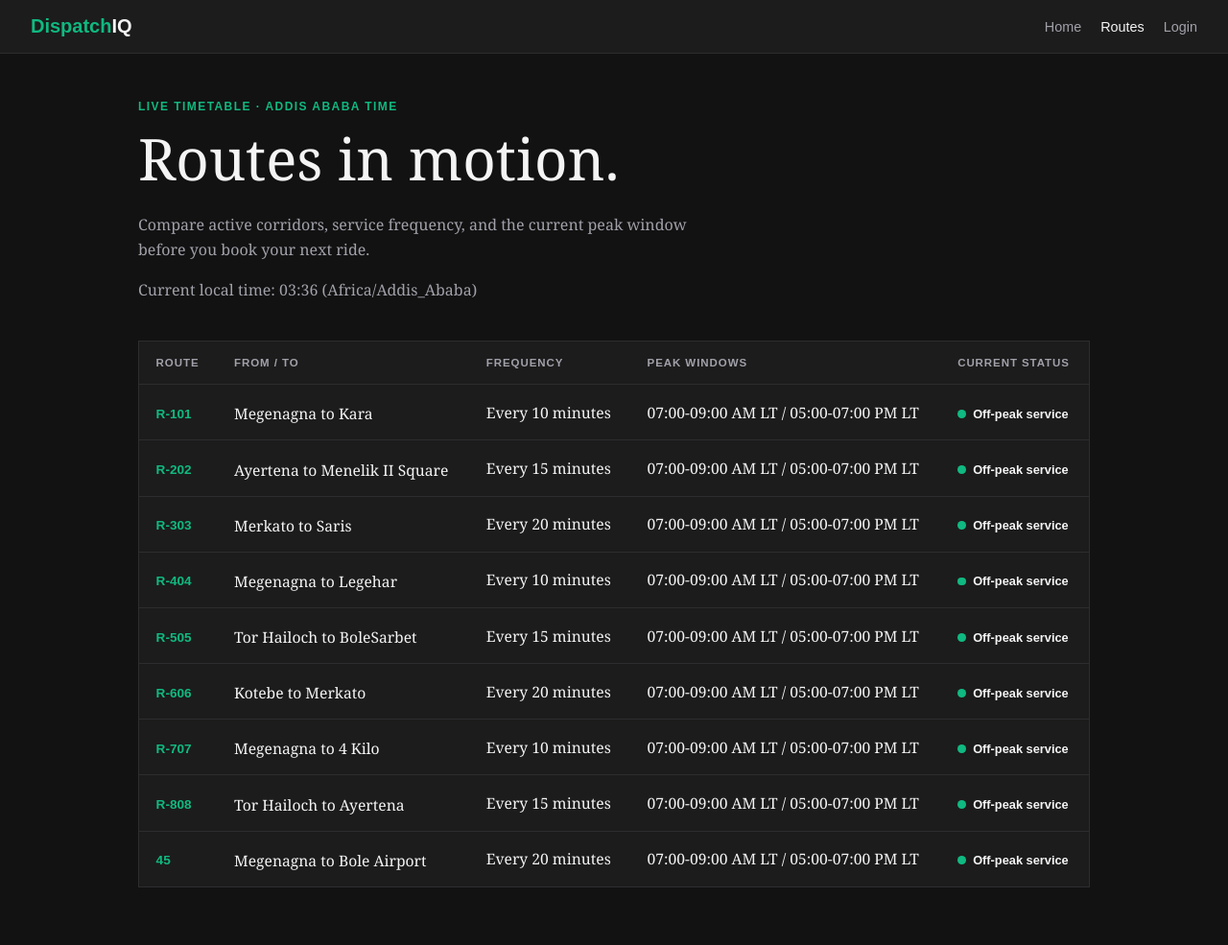
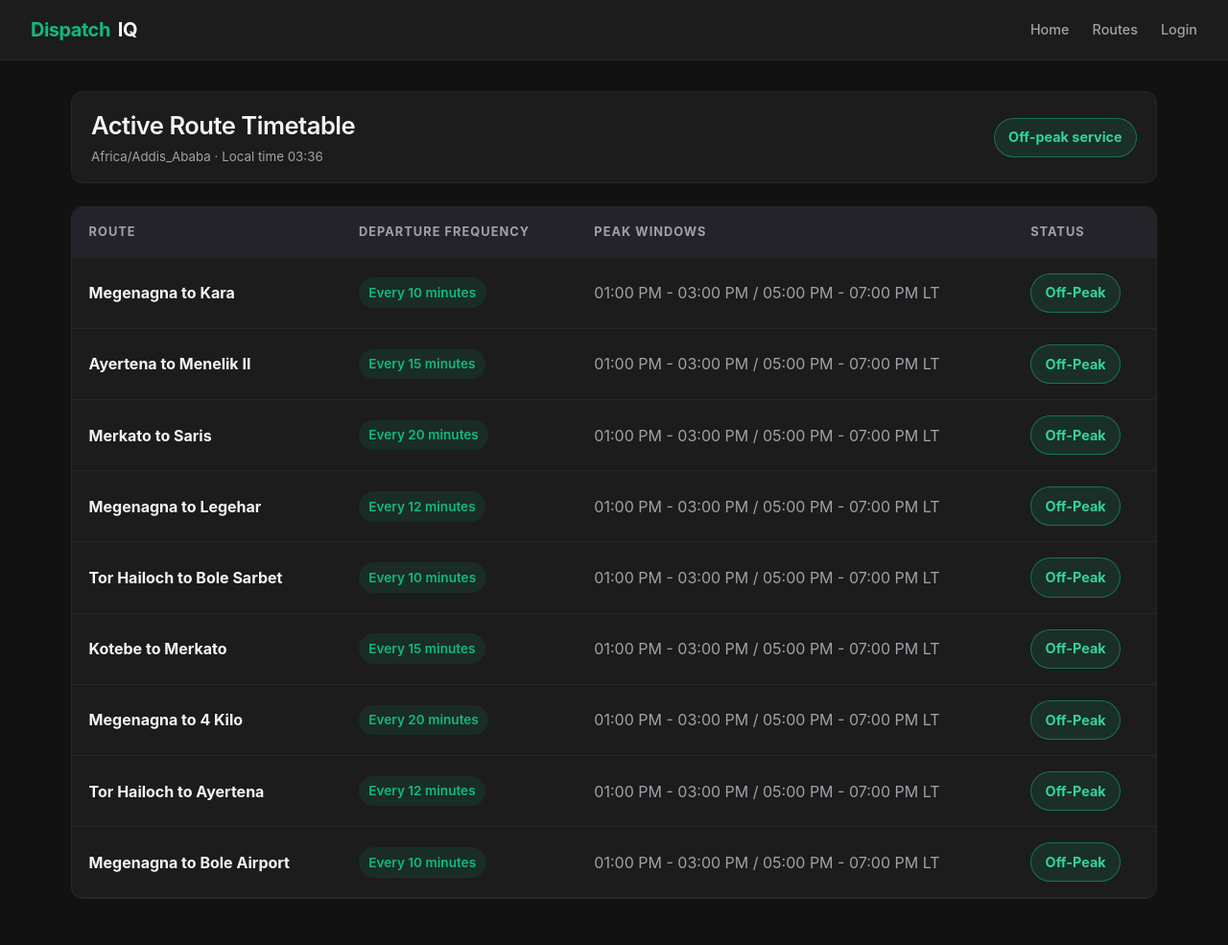
Before and after one commit to Melatwolde/bus-transit-system, a FastAPI app: page /routes in a window 1280 px wide. Shown: the whole page at 96% size. Before the commit the page ends 925 px from the top, so only its background shows below. Run offline with FastAPI, Linux system fonts and the light colour scheme.

Commit message:
Add changes for branches

```diff
--- a/src/app.py
+++ b/src/app.py
@@ -25,14 +25,14 @@
 # Initial data store
 routes_db = {
     "R-101": BusRoute("R-101", "Megenagna", "Kara", capacity=5),
-    "R-202": BusRoute("R-202", "Ayertena", "Menelik II Square"),
+    "R-202": BusRoute("R-202", "Ayertena", "Menelik II", capacity=20),
     "R-303": BusRoute("R-303", "Merkato", "Saris", capacity=30),
-    "R-404": BusRoute("R-404", "Megenagna", "Legehar"),
-    "R-505": BusRoute("R-505", "Tor Hailoch", "BoleSarbet"),
-    "R-606": BusRoute("R-606", "Kotebe", "Merkato"),
-    "R-707": BusRoute("R-707", "Megenagna", "4 Kilo"),
-    "R-808": BusRoute("R-808", "Tor Hailoch", "Ayertena"),
-    "45": BusRoute("45", "Megenagna", "Bole Airport", capacity=40)
+    "R-404": BusRoute("R-404", "Megenagna", "Legehar", capacity=18),
+    "R-505": BusRoute("R-505", "Tor Hailoch", "Bole Sarbet", capacity=22),
+    "R-606": BusRoute("R-606", "Kotebe", "Merkato", capacity=25),
+    "R-707": BusRoute("R-707", "Megenagna", "4 Kilo", capacity=15),
+    "R-808": BusRoute("R-808", "Tor Hailoch", "Ayertena", capacity=18),
+    "R-909": BusRoute("R-909", "Megenagna", "Bole Airport", capacity=40),
 }
 tickets_db = {}
 
@@ -60,20 +60,68 @@
     user = get_current_user(request)
     addis_ababa_now = datetime.now(ZoneInfo("Africa/Addis_Ababa"))
     current_status = "Peak service" if is_peak_hour(addis_ababa_now.time()) else "Off-peak service"
-    frequencies = ["Every 10 minutes", "Every 15 minutes", "Every 20 minutes"]
-    schedules = [
+    frequencies = ["Every 10 minutes", "Every 15 minutes", "Every 20 minutes", "Every 12 minutes"]
+    route_rows = [
         {
-            "route": route,
-            "frequency": frequencies[index % len(frequencies)],
-            "peak": "07:00-09:00 AM LT / 05:00-07:00 PM LT",
+            "route": "Megenagna to Kara",
+            "frequency": frequencies[0],
+            "window": "01:00 PM - 03:00 PM / 05:00 PM - 07:00 PM LT",
             "status": current_status,
-        }
-        for index, route in enumerate(routes_db.values())
+        },
+        {
+            "route": "Ayertena to Menelik II",
+            "frequency": frequencies[1],
+            "window": "01:00 PM - 03:00 PM / 05:00 PM - 07:00 PM LT",
+            "status": current_status,
+        },
+        {
+            "route": "Merkato to Saris",
+            "frequency": frequencies[2],
+            "window": "01:00 PM - 03:00 PM / 05:00 PM - 07:00 PM LT",
+            "status": current_status,
+        },
+        {
+            "route": "Megenagna to Legehar",
+            "frequency": frequencies[3],
+            "window": "01:00 PM - 03:00 PM / 05:00 PM - 07:00 PM LT",
+            "status": current_status,
+        },
+        {
+            "route": "Tor Hailoch to Bole Sarbet",
+            "frequency": frequencies[0],
+            "window": "01:00 PM - 03:00 PM / 05:00 PM - 07:00 PM LT",
+            "status": current_status,
+        },
+        {
+            "route": "Kotebe to Merkato",
+            "frequency": frequencies[1],
+            "window": "01:00 PM - 03:00 PM / 05:00 PM - 07:00 PM LT",
+            "status": current_status,
+        },
+        {
+            "route": "Megenagna to 4 Kilo",
+            "frequency": frequencies[2],
+            "window": "01:00 PM - 03:00 PM / 05:00 PM - 07:00 PM LT",
+            "status": current_status,
+        },
+        {
+            "route": "Tor Hailoch to Ayertena",
+            "frequency": frequencies[3],
+            "window": "01:00 PM - 03:00 PM / 05:00 PM - 07:00 PM LT",
+            "status": current_status,
+        },
+        {
+            "route": "Megenagna to Bole Airport",
+            "frequency": frequencies[0],
+            "window": "01:00 PM - 03:00 PM / 05:00 PM - 07:00 PM LT",
+            "status": current_status,
+        },
     ]
     return templates.TemplateResponse("routes.html", {
         "request": request,
-        "schedules": schedules,
+        "routes": route_rows,
         "user": user,
+        "current_status": current_status,
         "local_time": addis_ababa_now.strftime("%H:%M"),
         "timezone": "Africa/Addis_Ababa",
     })
--- a/templates/routes.html
+++ b/templates/routes.html
@@ -3,150 +3,202 @@
   <head>
     <meta charset="UTF-8" />
     <meta name="viewport" content="width=device-width, initial-scale=1.0" />
-    <title>DispatchIQ - Routes</title>
+    <title>Addis Transit - Active Routes</title>
     <style>
       :root {
-        --bg: #121212;
-        --panel: #1c1c1c;
-        --line: #2d2d30;
-        --text: #f4f4f5;
-        --muted: #a1a1aa;
-        --green: #10b981;
-        --amber: #f59e0b;
+        --bg-base: #121212;
+        --bg-card: #1c1c1c;
+        --bg-input: #18181b;
+        --border-color: #27272a;
+        --text-main: #f4f4f5;
+        --text-muted: #a1a1aa;
+        --accent-emerald: #10b981;
+        --accent-emerald-hover: #059669;
+        --amber-soft: rgba(245, 158, 11, 0.12);
+        --green-soft: rgba(16, 185, 129, 0.12);
+        --font-family:
+          -apple-system, BlinkMacSystemFont, "Segoe UI", Roboto, Helvetica,
+          Arial, sans-serif;
       }
+
       * {
         box-sizing: border-box;
+        margin: 0;
+        padding: 0;
       }
+
       body {
-        margin: 0;
+        background-color: var(--bg-base);
+        color: var(--text-main);
+        font-family: var(--font-family);
+        line-height: 1.5;
         min-height: 100vh;
-        background: var(--bg);
-        color: var(--text);
-        font-family: Georgia, "Times New Roman", serif;
       }
+
       header {
+        background-color: var(--bg-card);
+        border-bottom: 1px solid var(--border-color);
+        padding: 1rem 2rem;
         display: flex;
         justify-content: space-between;
         align-items: center;
-        padding: 1rem 2rem;
-        background: var(--panel);
-        border-bottom: 1px solid var(--line);
       }
+
       .brand-logo {
-        font:
-          700 1.25rem Arial,
-          sans-serif;
+        font-size: 1.25rem;
+        font-weight: 700;
+        color: var(--text-main);
+        letter-spacing: -0.025em;
+        text-decoration: none;
+        display: flex;
+        align-items: center;
+        gap: 0.5rem;
       }
+
       .brand-logo span {
-        color: var(--green);
+        color: var(--accent-emerald);
       }
+
       nav {
         display: flex;
-        gap: 1.25rem;
-        font:
-          500 0.9rem Arial,
-          sans-serif;
+        gap: 1.5rem;
+        align-items: center;
       }
+
       nav a {
-        color: var(--muted);
+        color: var(--text-muted);
         text-decoration: none;
+        font-size: 0.9rem;
+        font-weight: 500;
+        transition: color 0.15s ease;
       }
-      nav a:hover,
-      nav a.active {
-        color: var(--text);
+
+      nav a:hover {
+        color: var(--text-main);
       }
-      main {
-        max-width: 1040px;
-        margin: 3rem auto;
-        padding: 0 1.5rem;
+
+      .container {
+        max-width: 1180px;
+        margin: 0 auto;
+        padding: 2rem 1.5rem 3rem;
+        width: 100%;
       }
-      .eyebrow {
-        color: var(--green);
-        font:
-          700 0.75rem Arial,
-          sans-serif;
-        letter-spacing: 0.12em;
-        text-transform: uppercase;
+
+      .toolbar {
+        display: flex;
+        justify-content: space-between;
+        align-items: center;
+        gap: 1rem;
+        margin-bottom: 1.5rem;
+        padding: 1rem 1.25rem;
+        background-color: var(--bg-card);
+        border: 1px solid var(--border-color);
+        border-radius: 12px;
       }
-      h1 {
-        margin: 0.4rem 0 0.6rem;
-        font-size: clamp(2rem, 5vw, 3.75rem);
-        font-weight: 400;
+
+      .meta h1 {
+        margin: 0;
+        font-size: clamp(1.5rem, 2vw, 2.2rem);
+        font-weight: 600;
+        letter-spacing: -0.02em;
       }
-      .intro {
-        max-width: 600px;
-        color: var(--muted);
-        line-height: 1.6;
+
+      .meta small {
+        color: var(--text-muted);
+        display: block;
+        margin-top: 0.25rem;
       }
+
+      .status-pill {
+        display: inline-flex;
+        align-items: center;
+        justify-content: center;
+        padding: 0.55rem 0.9rem;
+        border-radius: 999px;
+        border: 1px solid var(--border-color);
+        font-weight: 700;
+        font-size: 0.9rem;
+      }
+
+      .status-pill.peak {
+        background: var(--amber-soft);
+        color: #fbbf24;
+        border-color: rgba(245, 158, 11, 0.5);
+      }
+
+      .status-pill.off-peak {
+        background: var(--green-soft);
+        color: #34d399;
+        border-color: rgba(16, 185, 129, 0.5);
+      }
+
       .table-wrap {
-        margin-top: 2.5rem;
-        overflow-x: auto;
-        border: 1px solid var(--line);
-        background: var(--panel);
+        overflow: hidden;
+        border: 1px solid var(--border-color);
+        border-radius: 12px;
+        background-color: var(--bg-card);
       }
+
       table {
         width: 100%;
         border-collapse: collapse;
-        min-width: 700px;
       }
+
       th,
       td {
         padding: 1rem 1.1rem;
         text-align: left;
-        border-bottom: 1px solid var(--line);
+        border-bottom: 1px solid var(--border-color);
       }
+
       th {
-        color: var(--muted);
-        font:
-          700 0.72rem Arial,
-          sans-serif;
+        background: #232329;
+        color: var(--text-muted);
+        font-size: 0.8rem;
         letter-spacing: 0.08em;
         text-transform: uppercase;
       }
-      td {
-        font-size: 0.98rem;
+
+      tbody tr:hover {
+        background: rgba(255, 255, 255, 0.02);
       }
-      tr:last-child td {
-        border-bottom: 0;
+
+      .route-name {
+        font-weight: 700;
+        color: var(--text-main);
       }
-      .route-id {
-        color: var(--green);
-        font:
-          700 0.85rem Arial,
-          sans-serif;
+
+      .frequency {
+        display: inline-block;
+        padding: 0.35rem 0.65rem;
+        border-radius: 999px;
+        background: rgba(16, 185, 129, 0.1);
+        color: var(--accent-emerald);
+        font-weight: 600;
+        font-size: 0.85rem;
       }
-      .route-name {
-        display: block;
-        margin-top: 0.2rem;
+
+      .peak-window {
+        color: var(--text-muted);
       }
-      .status {
-        display: inline-flex;
-        align-items: center;
-        gap: 0.45rem;
-        font:
-          700 0.8rem Arial,
-          sans-serif;
-      }
-      .status::before {
-        width: 0.55rem;
-        height: 0.55rem;
-        border-radius: 50%;
-        background: var(--amber);
-        content: "";
-      }
-      .status.off-peak::before {
-        background: var(--green);
-      }
-      @media (max-width: 600px) {
+
+      @media (max-width: 720px) {
         header {
-          padding: 1rem;
+          padding: 0.9rem 1rem;
         }
+
         nav {
-          gap: 0.7rem;
+          gap: 0.75rem;
         }
-        main {
-          margin-top: 2rem;
-          padding: 0 1rem;
+
+        .toolbar {
+          align-items: flex-start;
+          flex-direction: column;
+        }
+
+        th,
+        td {
+          padding: 0.75rem 0.8rem;
         }
       }
     </style>
@@ -158,63 +210,67 @@
       </div>
       <nav>
         <a href="/" id="nav-home" data-testid="nav-home">Home</a>
-        <a
-          href="/routes"
-          id="nav-routes"
-          data-testid="nav-routes"
-          class="active"
-          >Routes</a
-        >
+        <a href="/routes" id="nav-routes" data-testid="nav-routes">Routes</a>
         {% if user %}
         <a href="/dashboard" id="nav-dashboard" data-testid="nav-dashboard"
           >Dashboard</a
         >
         <a href="/logout" id="nav-logout" data-testid="nav-logout">Logout</a>
         {% else %}
+        <a
+          href="/dashboard"
+          id="nav-dashboard"
+          data-testid="nav-dashboard"
+          style="display: none"
+          >Dashboard</a
+        >
         <a href="/login" id="nav-login" data-testid="nav-login">Login</a>
         {% endif %}
       </nav>
     </header>
-    <main>
-      <div class="eyebrow">Live timetable · Addis Ababa time</div>
-      <h1>Routes in motion.</h1>
-      <p class="intro">
-        Compare active corridors, service frequency, and the current peak window
-        before you book your next ride.
-      </p>
-      <p class="intro" data-testid="ethiopian-time">
-        Current local time: {{ local_time }} ({{ timezone }})
-      </p>
+
+    <main class="container">
+      <section class="toolbar">
+        <div class="meta">
+          <h1>Active Route Timetable</h1>
+          <small>{{ timezone }} · Local time {{ local_time }}</small>
+        </div>
+        {% set status_class = 'peak' if current_status == 'Peak service' else
+        'off-peak' %}
+        <div
+          class="status-pill {{ status_class }}"
+          data-testid="route-status-summary"
+        >
+          {{ current_status }}
+        </div>
+      </section>
+
       <div class="table-wrap">
-        <table id="routes-timetable" data-testid="routes-timetable">
+        <table>
           <thead>
             <tr>
               <th>Route</th>
-              <th>From / To</th>
-              <th>Frequency</th>
-              <th>Peak windows</th>
-              <th>Current status</th>
+              <th>Departure Frequency</th>
+              <th>Peak Windows</th>
+              <th>Status</th>
             </tr>
           </thead>
           <tbody>
-            {% for schedule in schedules %}
-            <tr data-testid="route-row-{{ schedule.route.route_id }}">
+            {% for row in routes %}
+            <tr data-testid="route-row-{{ loop.index }}">
+              <td class="route-name">{{ row.route }}</td>
+              <td><span class="frequency">{{ row.frequency }}</span></td>
+              <td class="peak-window">{{ row.window }}</td>
               <td>
-                <span class="route-id">{{ schedule.route.route_id }}</span>
-              </td>
-              <td>
-                <span class="route-name"
-                  >{{ schedule.route.origin }} to {{ schedule.route.destination
-                  }}</span
+                {% if row.status == 'Peak service' %}
+                <span class="status-pill peak" data-testid="status-peak"
+                  >Peak</span
                 >
-              </td>
-              <td>{{ schedule.frequency }}</td>
-              <td>{{ schedule.peak }}</td>
-              <td>
-                <span
-                  class="status {% if schedule.status == 'Off-peak service' %}off-peak{% endif %}"
-                  >{{ schedule.status }}</span
+                {% else %}
+                <span class="status-pill off-peak" data-testid="status-off-peak"
+                  >Off-Peak</span
                 >
+                {% endif %}
               </td>
             </tr>
             {% endfor %}
```
Also changed, not shown: src/discount.py (+8 -5 lines), tests/unit/test_discount.py (+22 -11 lines), README.md.
